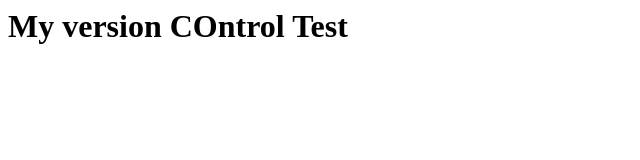
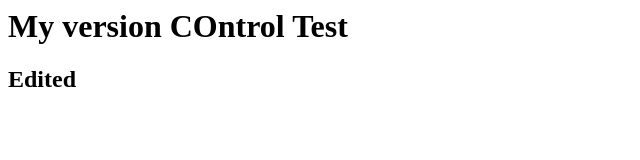
Before and after one commit to Alexkuo89/FirstRepoTest, a plain HTML site: page index.html in a window 1280 px wide. Shown: the whole page, without its empty margins (0-640 px from the left). Drawn offline with Linux system fonts and the light colour scheme.

Commit message:
Added an H2 on Github

```diff
--- a/index.html
+++ b/index.html
@@ -5,5 +5,6 @@
 </head>
 <body>
 <h1>My version COntrol Test</h1>
+<h2> Edited </h2>
 </body>
 </html>
```
